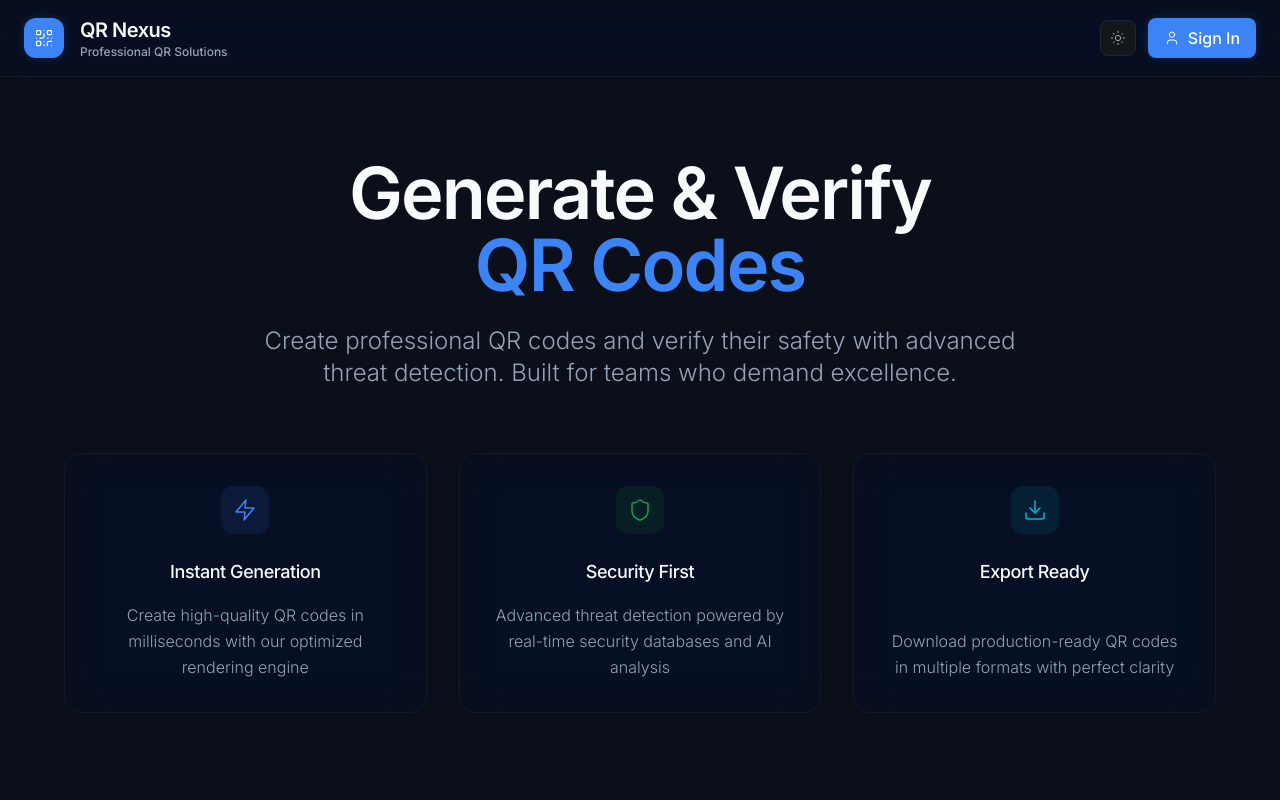
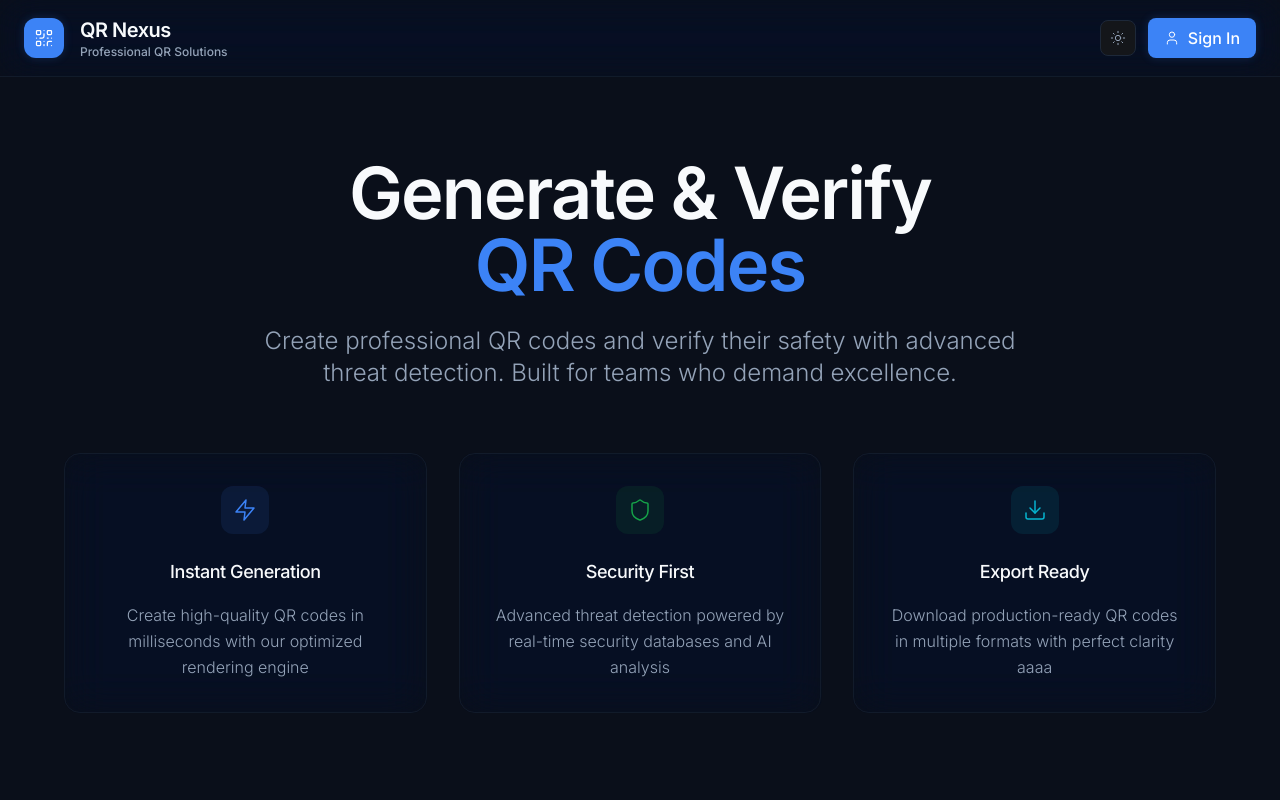
Before and after one commit to QudahM/QR-Verify, a React (Vite) app: page / in a window 1280 px wide. Shown: the top 800 px of the page. Built offline with nearby package versions, Linux system fonts and the light colour scheme; no server answers.

Commit message:
Updated Hero.tsx

```diff
--- a/src/components/Hero.tsx
+++ b/src/components/Hero.tsx
@@ -19,7 +19,7 @@ const Hero: React.FC = () => {
       icon: <Download className="w-6 h-6 text-info" strokeWidth={1.5} />,
       bg: "bg-info/10 group-hover:bg-info/20",
       title: "Export Ready",
-      text: "Download production-ready QR codes in multiple formats with perfect clarity",
+      text: "Download production-ready QR codes in multiple formats with perfect clarity aaaa",
     },
   ];
 
```
